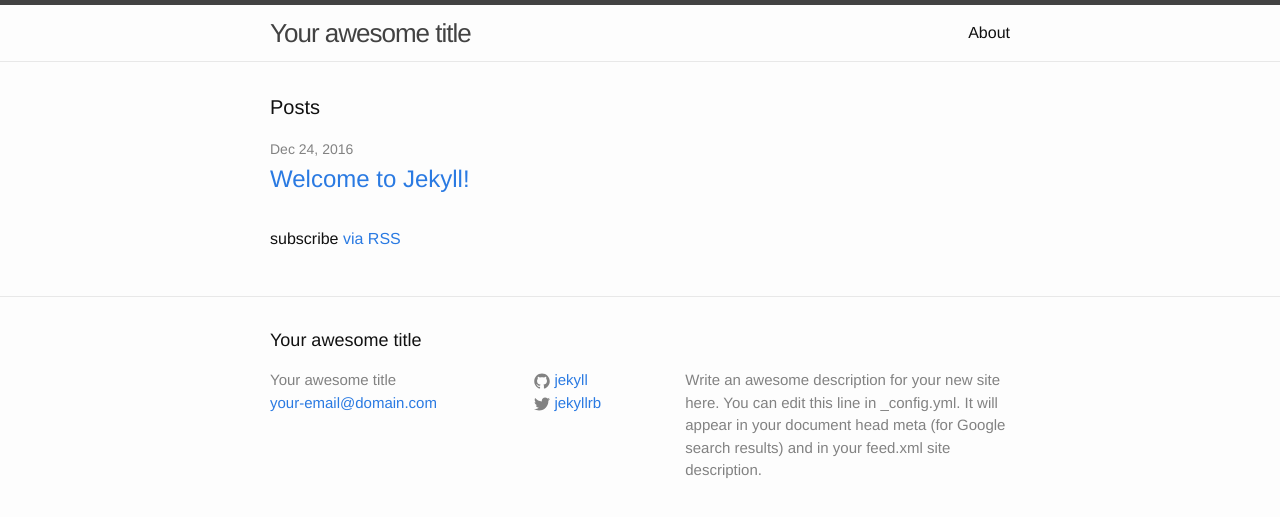
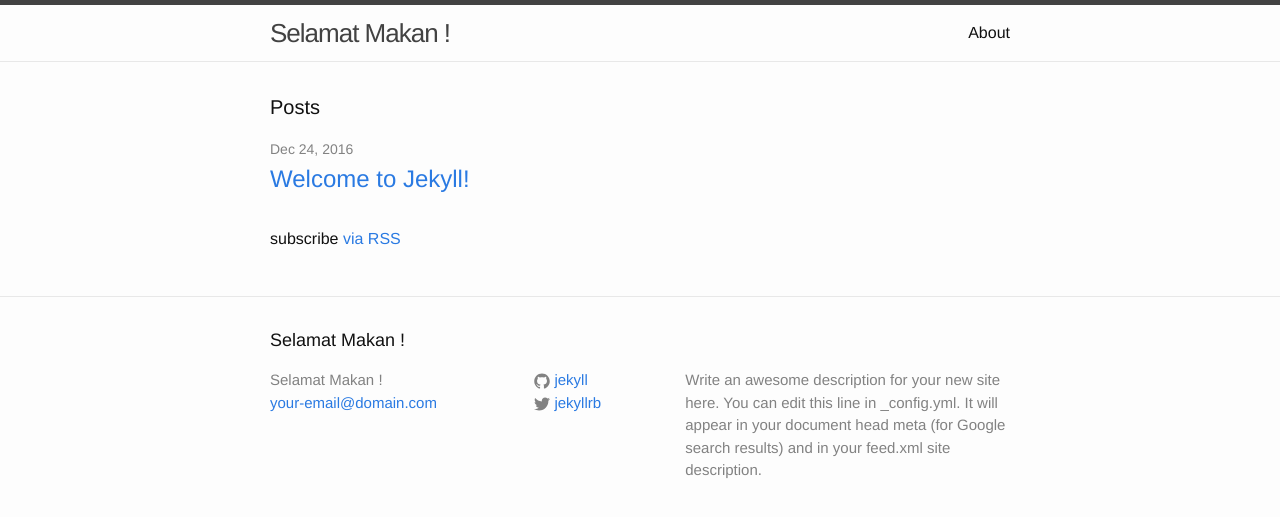
Before and after one commit to lakonte/aryoseto.github.io, a Jekyll site: the page built from index.html, in a window 1280 px wide. Shown: the top 517 px of the page. Built offline with Jekyll 4.4.1, drawn with Linux system fonts in a browser that asks for light colours.

Commit message:
update judul

```diff
--- a/_config.yml
+++ b/_config.yml
@@ -6,7 +6,7 @@
 # 'jekyll serve'. If you change this file, please restart the server process.
 
 # Site settings
-title: Your awesome title
+title: Selamat Makan !
 email: your-email@domain.com
 description: > # this means to ignore newlines until "baseurl:"
   Write an awesome description for your new site here. You can edit this
```
